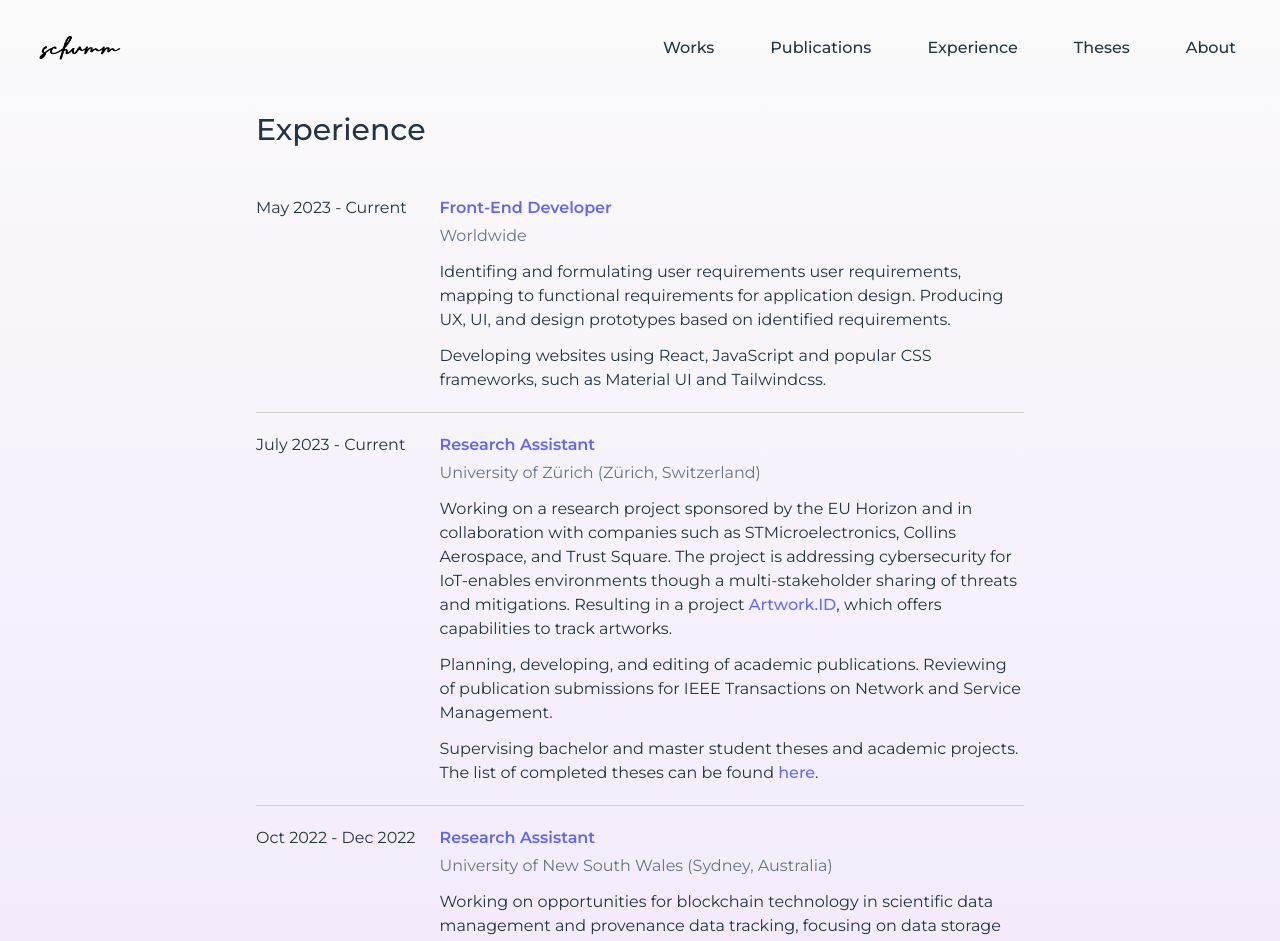
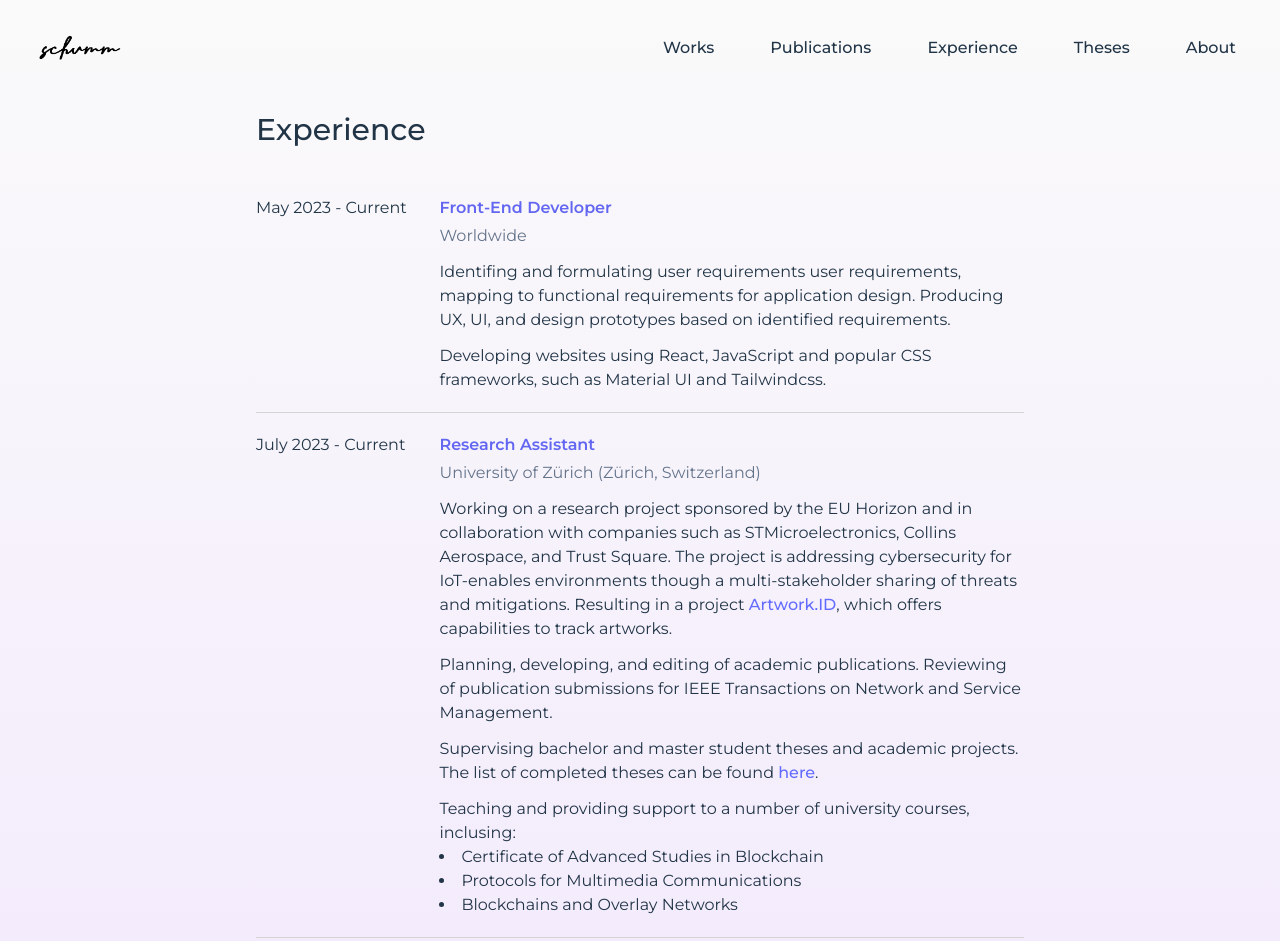
Before and after one commit to schummd/schummd.github.io, a React (Vite) app: page /#/experience in a window 1280 px wide. Shown: the top 941 px of the page. Built offline with nearby package versions, Linux system fonts and the light colour scheme.

Commit message:
added artwork.id link

```diff
--- a/src/pages/Experience.jsx
+++ b/src/pages/Experience.jsx
@@ -48,6 +48,14 @@ export default function Experience() {
               <div class="mt-2">
                 Supervising bachelor and master student theses and academic projects.
                 The list of completed theses can be found <a onClick={() => navigate('/theses')} class="cursor-pointer">here</a>.
+              </div>
+              <div class="mt-2">
+                Teaching and providing support to a number of university courses, inclusing:
+                  <ul class="font-montserrat list-disc list-inside">
+                    <li>Certificate of Advanced Studies in Blockchain</li>
+                    <li>Protocols for Multimedia Communications</li>
+                    <li>Blockchains and Overlay Networks</li>
+                  </ul>
               </div>
             </div>
           </div>
```
